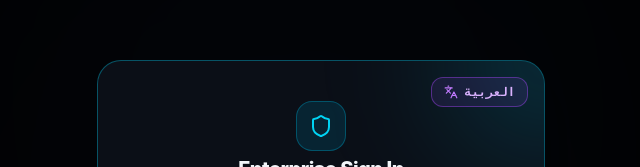
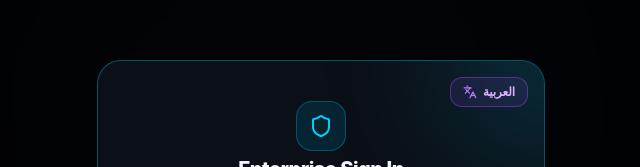
Before and after one commit to muhammadalkhadraa/IT-Incident-Copilot, a React (Vite) app: page / in a window 1280 px wide. Shown: the part 111-278 px from the top of the page, without its empty margins (319-959 px from the left). Built offline with nearby package versions, Linux system fonts and the light colour scheme; no server answers.

Commit message:
style: Upgrade typography with Plus Jakarta Sans, Inter, Cairo (Arabic), and JetBrains Mono fonts

```diff
--- a/index.html
+++ b/index.html
@@ -4,7 +4,10 @@
     <meta charset="UTF-8" />
     <link rel="icon" type="image/svg+xml" href="/favicon.svg" />
     <meta name="viewport" content="width=device-width, initial-scale=1.0" />
-    <title>it-incident-copilot</title>
+    <title>IT Incident Copilot | Enterprise IT Service Desk & Telemetry</title>
+    <link rel="preconnect" href="https://fonts.googleapis.com">
+    <link rel="preconnect" href="https://fonts.gstatic.com" crossorigin>
+    <link href="https://fonts.googleapis.com/css2?family=Cairo:wght@400;500;600;700;800;900&family=Inter:wght@300;400;500;600;700;800;900&family=JetBrains+Mono:wght@400;500;600;700&family=Plus+Jakarta+Sans:wght@400;500;600;700;800;900&display=swap" rel="stylesheet">
   </head>
   <body>
     <div id="root"></div>
--- a/src/index.css
+++ b/src/index.css
@@ -1,9 +1,9 @@
 @import "tailwindcss";
 
-@import url('https://fonts.googleapis.com/css2?family=Plus+Jakarta+Sans:wght@400;500;600;700;800&family=JetBrains+Mono:wght@400;500;600&display=swap');
+@import url('https://fonts.googleapis.com/css2?family=Cairo:wght@400;500;600;700;800;900&family=Inter:wght@300;400;500;600;700;800;900&family=JetBrains+Mono:wght@400;500;600;700&family=Plus+Jakarta+Sans:wght@400;500;600;700;800;900&display=swap');
 
 :root {
-  font-family: 'Plus Jakarta Sans', system-ui, -apple-system, BlinkMacSystemFont, 'Segoe UI', Roboto, Oxygen, Ubuntu, Cantarell, sans-serif;
+  font-family: 'Plus Jakarta Sans', 'Inter', 'Cairo', system-ui, -apple-system, BlinkMacSystemFont, 'Segoe UI', Roboto, sans-serif;
   color-scheme: dark;
 }
 
@@ -13,10 +13,16 @@
   color: #f1f5f9;
   min-height: 100vh;
   overflow-x: hidden;
+  font-family: 'Plus Jakarta Sans', 'Inter', 'Cairo', system-ui, sans-serif;
+  -webkit-font-smoothing: antialiased;
+  -moz-osx-font-smoothing: grayscale;
+  letter-spacing: -0.012em;
+  line-height: 1.5;
 }
 
-code, kbd, samp, pre {
+code, kbd, samp, pre, .font-mono {
   font-family: 'JetBrains Mono', monospace;
+  letter-spacing: -0.01em;
 }
 
 /* Custom Scrollbars */
```
